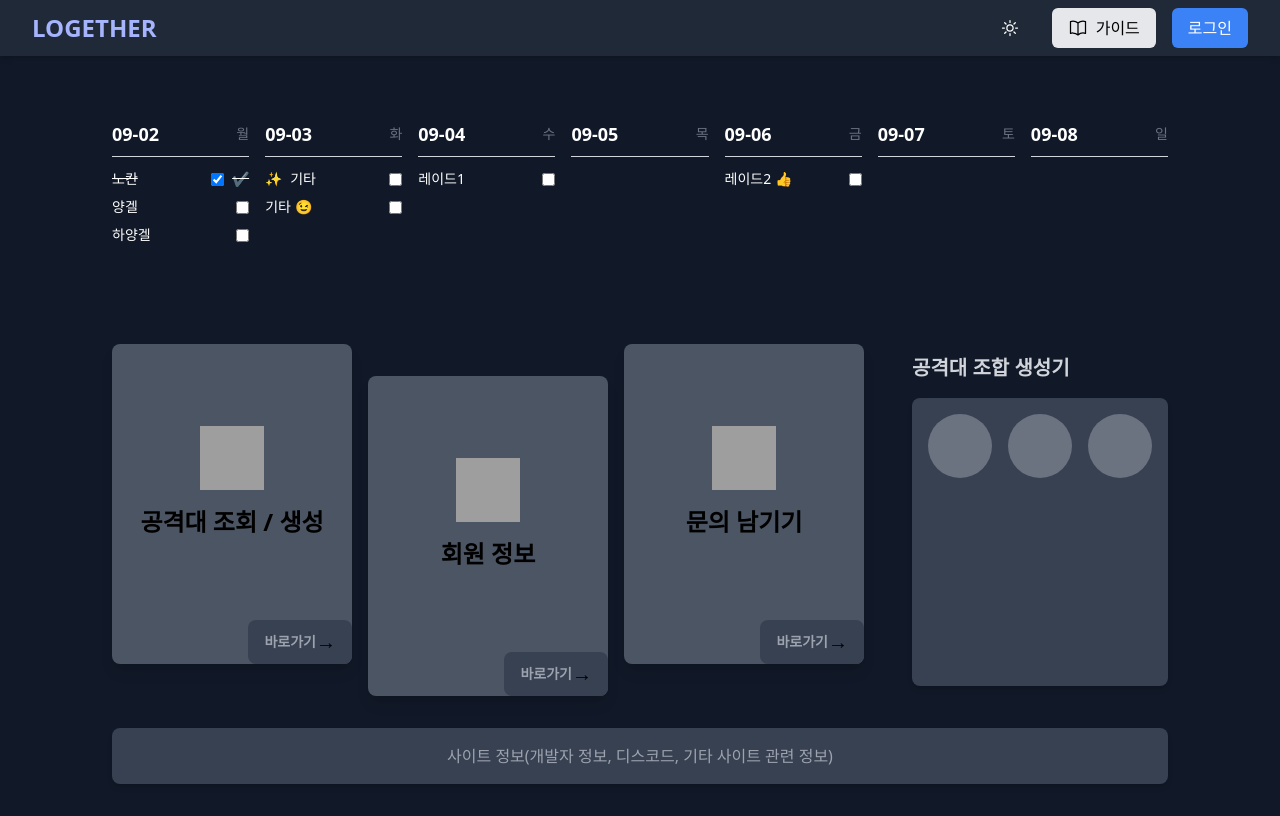
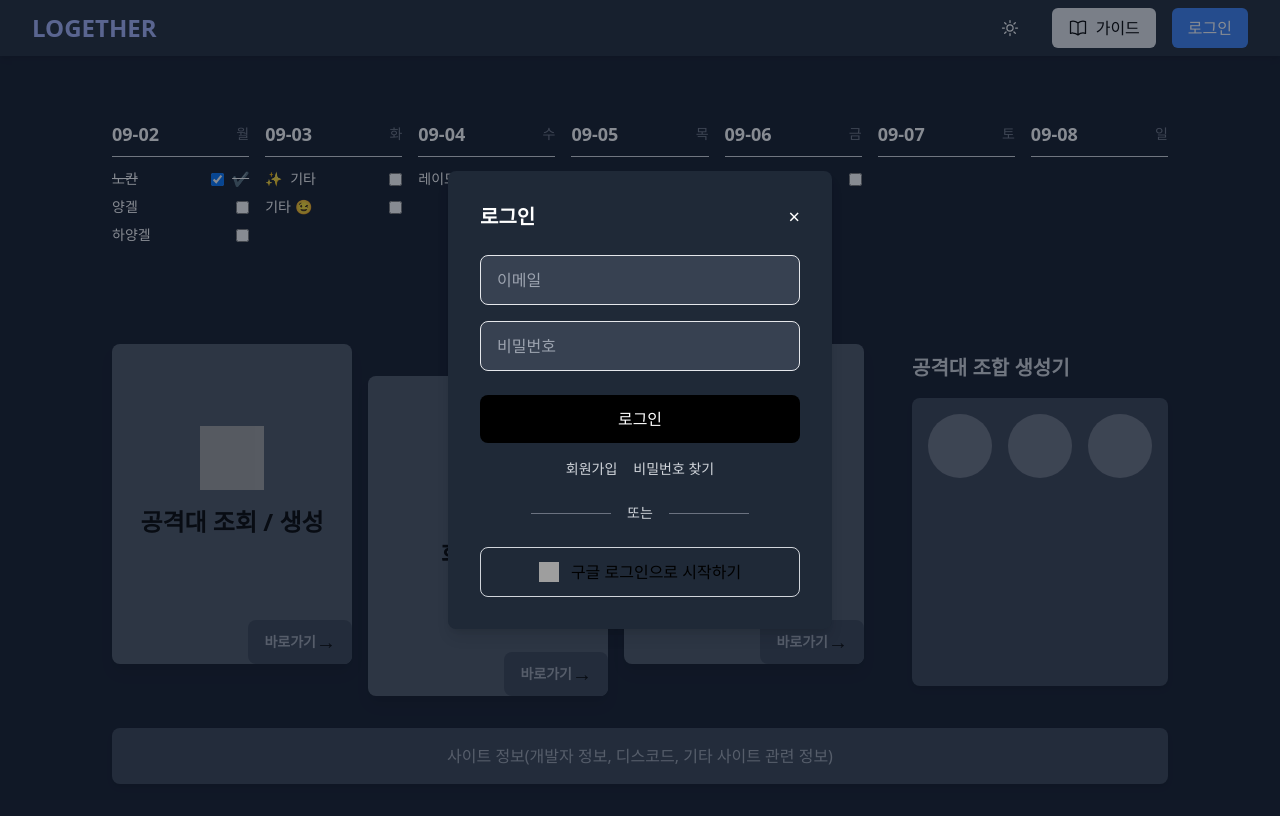
Before and after one commit to logether/logether_front, a Vue app: page / in a window 1280 px wide. Both pictures are taken after a click on the button "로그인". Built offline with nearby package versions, Linux system fonts and the light colour scheme; grey boxes are pictures that could not be loaded.

Commit message:
✨feat:login modal added

```diff
--- /dev/null
+++ b/src/components/LoginModal.vue
@@ -0,0 +1,103 @@
+<template>
+  <div
+    v-if="show"
+    class="fixed inset-0 bg-gray-900 bg-opacity-50 flex items-center justify-center z-50"
+  >
+    <div class="bg-white dark:bg-gray-800 rounded-lg p-8 w-96 shadow-lg">
+      <div class="flex justify-between items-center mb-6">
+        <h2 class="text-xl font-bold dark:text-white">로그인</h2>
+        <button @click="close" class="text-gray-600 dark:text-white text-xl">
+          &times;
+        </button>
+      </div>
+      <form @submit.prevent="login">
+        <!-- 이메일 입력 -->
+        <div class="mb-4">
+          <input
+            v-model="username"
+            type="email"
+            placeholder="이메일"
+            class="w-full px-4 py-3 border rounded-lg focus:outline-none focus:ring-2 focus:ring-indigo-500 dark:bg-gray-700 dark:text-white"
+            required
+          />
+        </div>
+        <!-- 비밀번호 입력 -->
+        <div class="mb-6">
+          <input
+            v-model="password"
+            type="password"
+            placeholder="비밀번호"
+            class="w-full px-4 py-3 border rounded-lg focus:outline-none focus:ring-2 focus:ring-indigo-500 dark:bg-gray-700 dark:text-white"
+            required
+          />
+        </div>
+        <!-- 로그인 버튼 -->
+        <div class="mb-4">
+          <button
+            type="submit"
+            class="w-full bg-black text-white px-4 py-3 rounded-lg hover:bg-gray-800 transition"
+          >
+            로그인
+          </button>
+        </div>
+        <!-- 회원가입/비밀번호 찾기 링크 -->
+        <div class="text-sm text-center text-gray-500 dark:text-gray-300 mb-6">
+          <a href="#" class="hover:underline mr-4">회원가입</a>
+          <a href="#" class="hover:underline">비밀번호 찾기</a>
+        </div>
+        <!-- 구분선 -->
+        <div class="relative flex justify-center items-center mb-6">
+          <span class="bg-gray-300 dark:bg-gray-500 w-20 h-px"></span>
+          <span
+            class="bg-white dark:bg-gray-800 px-4 text-gray-500 dark:text-gray-300 text-sm"
+            >또는</span
+          >
+          <span class="bg-gray-300 dark:bg-gray-500 w-20 h-px"></span>
+        </div>
+        <!-- 구글 로그인 버튼 -->
+        <div>
+          <button
+            type="button"
+            class="w-full flex items-center justify-center border border-gray-300 hover:bg-gray-50 px-4 py-3 rounded-lg transition"
+          >
+            <img
+              src="https://upload.wikimedia.org/wikipedia/commons/thumb/5/53/Google_%22G%22_Logo.svg/512px-Google_%22G%22_Logo.svg.png"
+              class="w-5 h-5 mr-3"
+              alt="Google logo"
+            />
+            구글 로그인으로 시작하기
+          </button>
+        </div>
+      </form>
+    </div>
+  </div>
+</template>
+
+<script>
+export default {
+  props: {
+    show: {
+      type: Boolean,
+      required: true,
+    },
+  },
+  data() {
+    return {
+      username: "",
+      password: "",
+    };
+  },
+  methods: {
+    login() {
+      // 로그인 처리 로직
+      console.log("로그인 시도:", this.username, this.password);
+      this.$emit("close");
+    },
+    close() {
+      this.$emit("close");
+    },
+  },
+};
+</script>
+
+<style scoped></style>
--- a/src/layouts/MainWrap.vue
+++ b/src/layouts/MainWrap.vue
@@ -19,17 +19,22 @@
         <BookOpenIcon class="w-5 h-5 mr-2" /> 가이드
       </button>
       <button
+        @click="showLoginModal = true"
         class="flex items-center bg-blue-500 text-white hover:bg-blue-600 px-4 py-2 rounded-md transition"
       >
         로그인
       </button>
     </nav>
+
+    <!-- 로그인 모달 -->
+    <LoginModal :show="showLoginModal" @close="showLoginModal = false" />
   </header>
 </template>
 
 <script>
 import { BookOpenIcon, SunIcon, MoonIcon } from "@heroicons/vue/24/outline";
 import { ref, onMounted, watch } from "vue";
+import LoginModal from "@/components/LoginModal.vue";
 
 export default {
   name: "MainWrap",
@@ -37,9 +42,11 @@ export default {
     BookOpenIcon,
     SunIcon,
     MoonIcon,
+    LoginModal,
   },
   setup() {
     const isDarkMode = ref(true);
+    const showLoginModal = ref(false); // 로그인 모달 상태
 
     function toggleDarkMode() {
       isDarkMode.value = !isDarkMode.value;
@@ -62,6 +69,7 @@ export default {
     return {
       isDarkMode,
       toggleDarkMode,
+      showLoginModal, // 모달 상태 반환
     };
   },
 };
```
